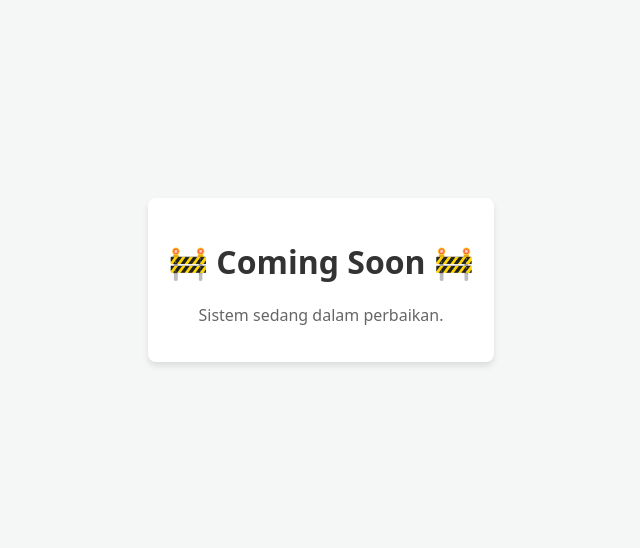
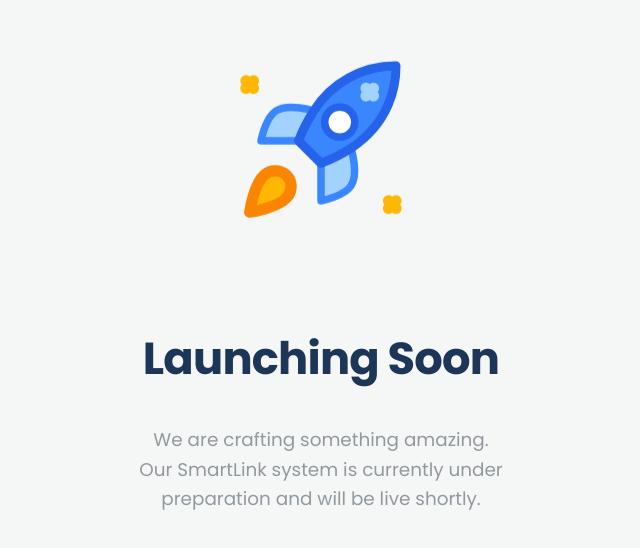
Before and after one commit to hyein89/botlink, a Next.js app: page / in a window 1280 px wide. Shown: the part 120-668 px from the top of the page, without its empty margins (319-959 px from the left). Built offline with nearby package versions, Linux system fonts and the light colour scheme.

Commit message:
Update page.js

```diff
--- a/app/page.js
+++ b/app/page.js
@@ -1,10 +1,84 @@
-export default function Home() {
+export default function HomePage() {
   return (
-    <div style={{ display: 'flex', height: '100vh', justifyContent: 'center', alignItems: 'center', fontFamily: 'system-ui, sans-serif' }}>
-      <div style={{ textAlign: 'center', padding: '20px', background: 'white', borderRadius: '8px', boxShadow: '0 4px 6px rgba(0,0,0,0.1)' }}>
-        <h1 style={{ color: '#333' }}>🚧 Coming Soon 🚧</h1>
-        <p style={{ color: '#666' }}>Sistem sedang dalam perbaikan.</p>
+    <div style={{
+      display: 'flex',
+      flexDirection: 'column',
+      alignItems: 'center',
+      justifyContent: 'center',
+      minHeight: '100vh',
+      backgroundColor: '#f4f7f6', // Sesuai dengan warna dasar layout lu
+      textAlign: 'center',
+      padding: '20px',
+      color: '#2b2d42'
+    }}>
+
+      {/* CSS Khusus untuk Efek Animasi Melayang & Kedap-Kedip */}
+      <style dangerouslySetInnerHTML={{__html: `
+        @keyframes float {
+          0% { transform: translateY(0px); }
+          50% { transform: translateY(-20px); }
+          100% { transform: translateY(0px); }
+        }
+        @keyframes pulse-text {
+          0% { opacity: 0.7; }
+          50% { opacity: 1; }
+          100% { opacity: 0.7; }
+        }
+        .svg-illustration {
+          animation: float 4s ease-in-out infinite;
+          margin-bottom: 40px;
+        }
+        .main-heading {
+          font-size: 2.8rem;
+          font-weight: 700;
+          margin-bottom: 15px;
+          letter-spacing: -0.8px;
+          color: #1d3557;
+        }
+        .sub-heading {
+          font-size: 1.15rem;
+          color: #6c757d;
+          max-width: 450px;
+          line-height: 1.6;
+          font-weight: 400;
+          animation: pulse-text 3s infinite;
+        }
+
+        /* Penyesuaian ukuran font untuk HP */
+        @media (max-width: 600px) {
+          .main-heading { font-size: 2rem; }
+          .sub-heading { font-size: 1rem; }
+        }
+      `}} />
+
+      {/* Gambar SVG Murni (Tanpa perlu file external) */}
+      <div className="svg-illustration">
+        <svg width="180" height="180" viewBox="0 0 24 24" fill="none" stroke="#3a86ff" strokeWidth="1" strokeLinecap="round" strokeLinejoin="round">
+           {/* Sayap Kiri */}
+           <path d="M9 12H4s.55-3.03 2-4c1.62-1.08 5 0 5 0" fill="#a2d2ff" stroke="#3a86ff"/>
+           {/* Sayap Kanan */}
+           <path d="M12 15v5s3.03-.55 4-2c1.08-1.62 0-5 0-5" fill="#a2d2ff" stroke="#3a86ff"/>
+           {/* Api Bawah */}
+           <path d="M4.5 16.5c-1.5 1.26-2 5-2 5s3.74-.5 5-2c.71-.84.7-2.13-.09-2.91a2.18 2.18 0 0 0-2.91-.09z" fill="#ffb703" stroke="#fb8500" strokeWidth="1.5"/>
+           {/* Badan Roket */}
+           <path d="m12 15-3-3a22 22 0 0 1 2-3.95A12.88 12.88 0 0 1 22 2c0 2.72-.78 7.5-6 11a22.35 22.35 0 0 1-4 2z" fill="#3a86ff" stroke="#2563eb" strokeWidth="1.2"/>
+           {/* Kaca Jendela Roket */}
+           <circle cx="14.5" cy="9.5" r="2" fill="#ffffff" stroke="#2563eb" strokeWidth="1"/>
+
+           {/* Bintang-Bintang Dekorasi di Luar Roket */}
+           <path d="M2 4l1 1m0-1l-1 1" stroke="#ffb703" strokeWidth="1.5"/>
+           <path d="M21 20l1 1m0-1l-1 1" stroke="#ffb703" strokeWidth="1.5"/>
+           <path d="M18 5l1 1m0-1l-1 1" stroke="#a2d2ff" strokeWidth="1.5"/>
+        </svg>
       </div>
+
+      {/* Teks Bahasa Inggris Tanpa Box */}
+      <h1 className="main-heading">Launching Soon</h1>
+      <p className="sub-heading">
+        We are crafting something amazing. <br/>
+        Our SmartLink system is currently under preparation and will be live shortly.
+      </p>
+
     </div>
-  )
+  );
 }
```
